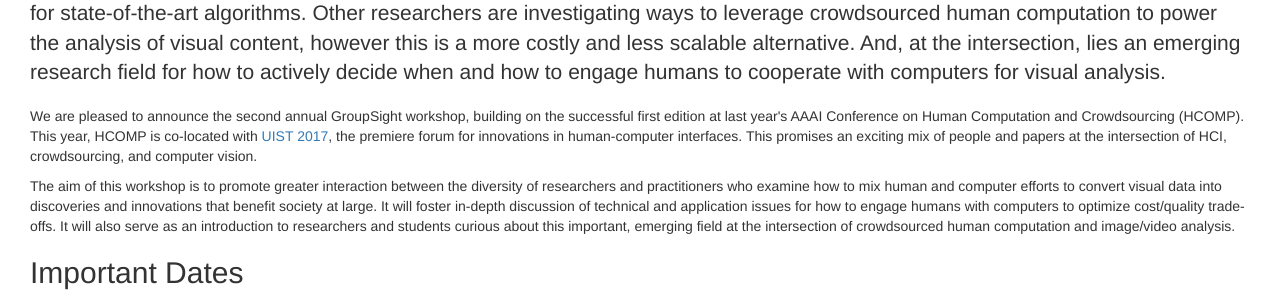
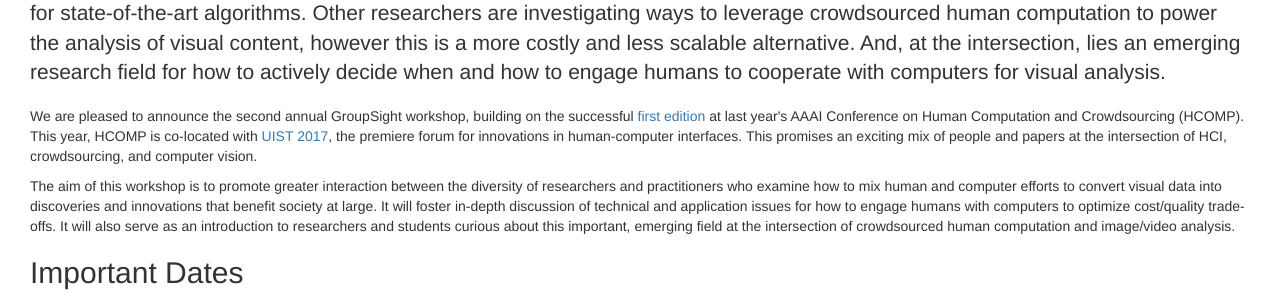
Before and after one commit to groupsight/groupsight.github.io, a Jekyll site: the page built from index.html, in a window 1280 px wide and 1071 px high. Shown: the part 575-875 px from the top of the window. Built offline with Jekyll 4.4.1, drawn with Linux system fonts in a browser that asks for light colours; nearby versions of some CDN libraries; part of the change alters nothing that is shown.

```diff
--- a/index.html
+++ b/index.html
@@ -11,7 +11,7 @@ layout: default
     What would be possible if we could accelerate the analysis of images and videos, especially at scale? This question is inspiring widespread interest across communities as diverse as computer vision, human computer interaction, computer graphics, and multimedia.  Some researchers are designing algorithms to automatically analyze visual content, yet many tasks remain too difficult for state-of-the-art algorithms.  Other researchers are investigating ways to leverage crowdsourced human computation to power the analysis of visual content, however this is a more costly and less scalable alternative.  And, at the intersection, lies an emerging research field for how to actively decide when and how to engage humans to cooperate with computers for visual analysis.
   </p>
   <p>
-    We are pleased to announce the second annual GroupSight workshop, building on the successful first edition at last year's AAAI Conference on Human Computation and Crowdsourcing (HCOMP). This year, HCOMP is co-located with <a href="http://uist.acm.org/uist2017/">UIST 2017</a>, the premiere forum for innovations in human-computer interfaces. This promises an exciting mix of people and papers at the intersection of HCI, crowdsourcing, and computer vision.
+    We are pleased to announce the second annual GroupSight workshop, building on the successful <a href="http://groupsight.cs.brown.edu/">first edition</a> at last year's AAAI Conference on Human Computation and Crowdsourcing (HCOMP). This year, HCOMP is co-located with <a href="http://uist.acm.org/uist2017/">UIST 2017</a>, the premiere forum for innovations in human-computer interfaces. This promises an exciting mix of people and papers at the intersection of HCI, crowdsourcing, and computer vision.
   </p>
   <p>
     The aim of this workshop is to promote greater interaction between the diversity of researchers and practitioners who examine how to mix human and computer efforts to convert visual data into discoveries and innovations that benefit society at large.  It will foster in-depth discussion of technical and application issues for how to engage humans with computers to optimize cost/quality trade-offs.  It will also serve as an introduction to researchers and students curious about this important, emerging field at the intersection of crowdsourced human computation and image/video analysis.
```
